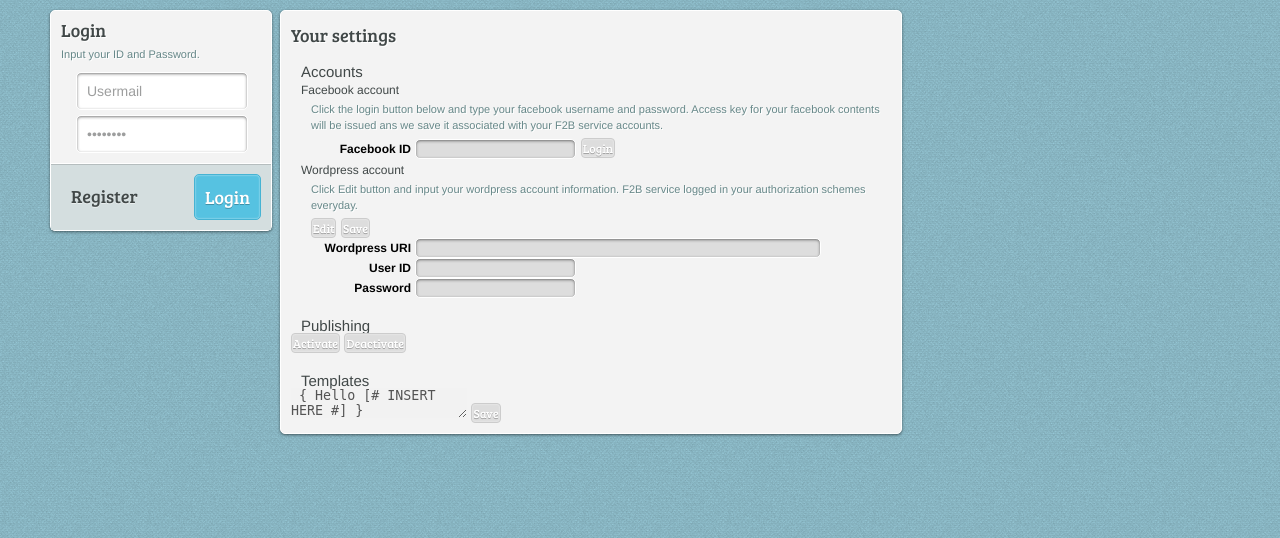
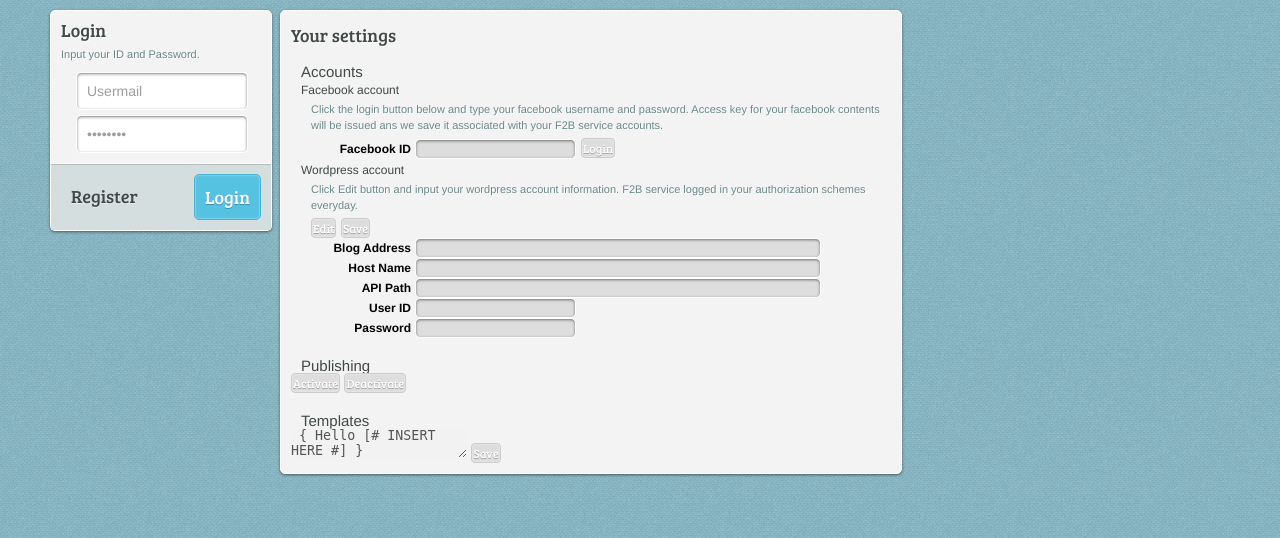
Before and after one commit to hwijung/f2b, a PHP site: page / in a window 1280 px wide; the page is wider, and only the part inside the window is pictured. Shown: the part 80-618 px from the top of that part. Run offline with PHP 8.4, Linux system fonts and the light colour scheme; some libraries are stand-ins or nearby versions.

```diff
--- a/server-scripts/create_tables.sql
+++ b/server-scripts/create_tables.sql
@@ -1,5 +1,5 @@
-CREATE DATABASE f2w;
-use f2w;
+CREATE DATABASE f2b;
+use f2b;
 
 CREATE TABLE user
 (
@@ -21,6 +21,8 @@ CREATE TABLE wp_account
 (
 	user varchar(255) NOT NULL,
 	wp_address varchar(255) NOT NULL,
+	wp_hostname varchar(255) NOT NULL,
+	wp_apipath varchar(255) NOT NULL,
 	wp_id varchar(255) NOT NULL,
 	wp_password varchar(255) NOT NULL,
 	PRIMARY KEY (user)
--- a/web-server/includes/db.php
+++ b/web-server/includes/db.php
@@ -3,7 +3,7 @@
 		// Create PDO Connection
 		$config['dbconnect'] = array (
 				'host' => 'localhost',
-				'dbname' => 'f2w',
+				'dbname' => 'f2b',
 				'username' => 'root',
 				'password' => '!qazxsw2'
 			);
--- a/web-server/index.html
+++ b/web-server/index.html
@@ -67,6 +67,8 @@
 			function fill_wp_account_form () {
 				$.get ( 'wp.php', null, function ( result ) {
 					$("#id_text_wp_address").val ( result[0]['wp_address'] );
+					$("#id_text_wp_hostname").val ( result[0]['wp_hostname'] );
+					$("#id_text_wp_apipath").val ( result[0]['wp_apipath'] );
 					$("#id_text_wp_id").val ( result[0]['wp_id'] );
 					$("#id_text_wp_password").val ( result[0]['wp_password'] );
 					$("#id_form_wp_account input").attr( 'disabled', 'true' );
@@ -296,8 +298,12 @@
 				<form id="id_form_wp_account" accept-charset="utf-8">
 					<button id="id_button_edit_wp_account" type="button" disabled>Edit</button>
 					<button id="id_button_save_wp_account" disabled>Save</button><br/>
-					<label>Wordpress URI</label>
+					<label>Blog Address</label>
 					<input type="text" id="id_text_wp_address" name="nm_wp_address" class="cs_text_settings" style="display:inline-block;width: 400px;" required disabled><br/>
+					<label>Host Name</label>
+					<input type="text" id="id_text_wp_hostname" name="nm_wp_hostname" class="cs_text_settings" style="display:inline-block;width: 400px;" required disabled><br/>
+					<label>API Path </label>
+					<input type="text" id="id_text_wp_apipath" name="nm_wp_apipath" class="cs_text_settings" style="display:inline-block;width: 400px;" required disabled><br/>
 					<label>User ID</label>
 					<input type="text" id="id_text_wp_id" name="nm_wp_id" class="cs_text_settings" required disabled><br/>
 					<label>Password</label>
--- a/web-server/wp.php
+++ b/web-server/wp.php
@@ -13,10 +13,12 @@
 		if ( $_SERVER['REQUEST_METHOD'] == 'POST' ) 	{
 
 			$wp_address = $_POST['nm_wp_address'];
+			$wp_hostname = $_POST['nm_wp_hostname'];
+			$wp_apipath = $_POST['nm_wp_apipath'];
 			$wp_id = $_POST['nm_wp_id'];
 			$wp_password = $_POST['nm_wp_password'];
 
-			$query = "REPLACE INTO wp_account SET user='$user', wp_address='$wp_address', wp_id='$wp_id', wp_password='$wp_password'";
+			$query = "REPLACE INTO wp_account SET user='$user', wp_address='$wp_address', wp_hostname='$wp_hostname', wp_apipath='$wp_apipath', wp_id='$wp_id', wp_password='$wp_password'";
 
 			$sth = $db->query ( $query );
 
```
Also changed, not shown: 1 other file.
